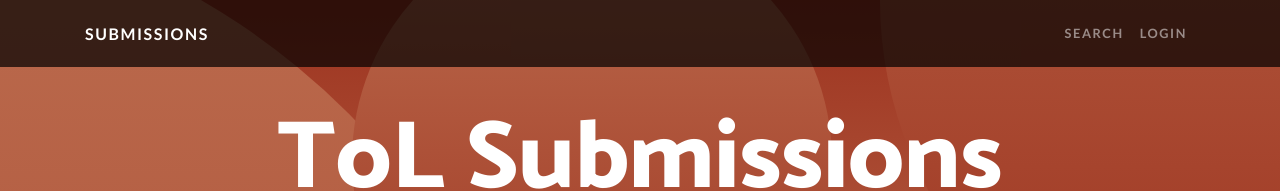
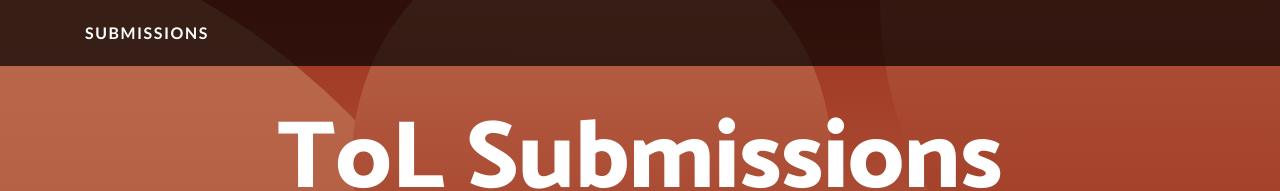
Before and after one commit to sanger-tol/tol-submissions, a React (Create React App) app in the folder submissions-ui/app/: page / in a window 1280 px wide. Shown: the top 191 px of the page. Built offline with nearby package versions, Linux system fonts and the light colour scheme.

Commit message:
Fixing menu dropdown on mobile (TOLP-5358)

```diff
--- a/submissions-ui/app/src/pages/Home.tsx
+++ b/submissions-ui/app/src/pages/Home.tsx
@@ -26,9 +26,8 @@ function Home() {
               <div className="p-5">
                 <h2 className="display-4">What are submissions?</h2>
                 <p>Submissions is a Sanger internal service for validating sample manifests and generating ENA and BioSamples
-                  accessions from them.
-                  It is called from STS but can also be used on its own. It's developed and maintained by the
-                  <a href="mailto:tol-platforms@sanger.ac.uk">Tree of Life Enabling Platforms team</a>.
+                  accessions from them. It is called from STS but can also be used on its own. It's developed and maintained by the
+                  <a href="mailto:tol-platforms@sanger.ac.uk"> Tree of Life Enabling Platforms team</a>.
                 </p>
                 <h2 className="display-4">How can I use it?</h2>
                 <p>At the moment, all use is via the API. To start using the API you'll need to ask us for an API key.
--- a/submissions-ui/app/src/pages/Navigation.tsx
+++ b/submissions-ui/app/src/pages/Navigation.tsx
@@ -1,5 +1,6 @@
 import React from "react";
-import { Link, withRouter, useHistory } from "react-router-dom";
+import { withRouter, useHistory } from "react-router-dom";
+import { Container, Navbar, Nav } from 'react-bootstrap';
 import { useAuth } from '../contexts/auth.context';
 import { authLogout } from '../services/auth/authService';
 import {
@@ -29,47 +30,31 @@ function Navigation(props: NavigationProps) {
 
     return (
     <div className="navigation">
-      <nav className="navbar navbar-expand-lg navbar-dark navbar-custom fixed-top">
-        <div className="container">
-          <Link className="navbar-brand" to="/">Submissions</Link>
-          <button className="navbar-toggler" type="button" data-toggle="collapse" data-target="#navbarResponsive" aria-controls="navbarResponsive" aria-expanded="false" aria-label="Toggle navigation">
-            <span className="navbar-toggler-icon"></span>
-          </button>
-          <div className="collapse navbar-collapse" id="navbarResponsive">
-            <ul className="navbar-nav ml-auto">
-              <li
-                className={`nav-item  ${
-                  props.location.pathname === "/search" ? "active" : ""
-                }`}
-              >
-                <Link className="nav-link" to="/search">
-                  Search
-                </Link>
-              </li>
+      <Navbar className="navbar-dark navbar-custom fixed-top" expand="lg">
+        <Container>
+          <Navbar.Brand href="/">Submissions</Navbar.Brand>
+          { /*
+          <Navbar.Toggle aria-controls="basic-navbar-nav" />
+          <Navbar.Collapse id="basic-navbar-nav">
+            <Nav className="ml-auto">
+              <Nav.Link href="/search">
+                Search
+              </Nav.Link>
               {(!token || tokenHasExpired(token)) &&
-
-                <li
-                  className={`nav-item  ${
-                    props.location.pathname === "/login" ? "active" : ""
-                  }`}
-                >
-                  <Link className="nav-link" to="/login">
-                    Login
-                  </Link>
-                </li>
+                <Nav.Link className="nav-link" href="/login">
+                  Login
+                </Nav.Link>
               }
               {token && !tokenHasExpired(token) &&
-                <li
-                  className="nav-item"
-                >
-                    <a onClick={logout} className="nav-link" href="/">Logout</a>
-                </li>
+                <Nav.Link onClick={logout} className="nav-link" href="/">
+                  Logout
+                </Nav.Link>
               }
-
-            </ul>
-          </div>
-        </div>
-      </nav>
+            </Nav>
+          </Navbar.Collapse>
+            */ }
+        </Container>
+      </Navbar>
     </div>
   );
 }
--- a/submissions-ui/app/src/scss/_navbar.scss
+++ b/submissions-ui/app/src/scss/_navbar.scss
@@ -8,14 +8,10 @@
     letter-spacing: 0.1rem;
     font-weight: 700;
   }
-  .navbar-nav {
-    .nav-item {
-      .nav-link {
-        text-transform: uppercase;
-        font-size: 0.8rem;
-        font-weight: 700;
-        letter-spacing: 0.1rem;
-      }
-    }
+  .nav-link {
+    text-transform: uppercase;
+    font-size: 0.8rem;
+    font-weight: 700;
+    letter-spacing: 0.1rem;
   }
 }
```
Also changed, not shown: 1 other file (tests, documents, lock files or other folders).
